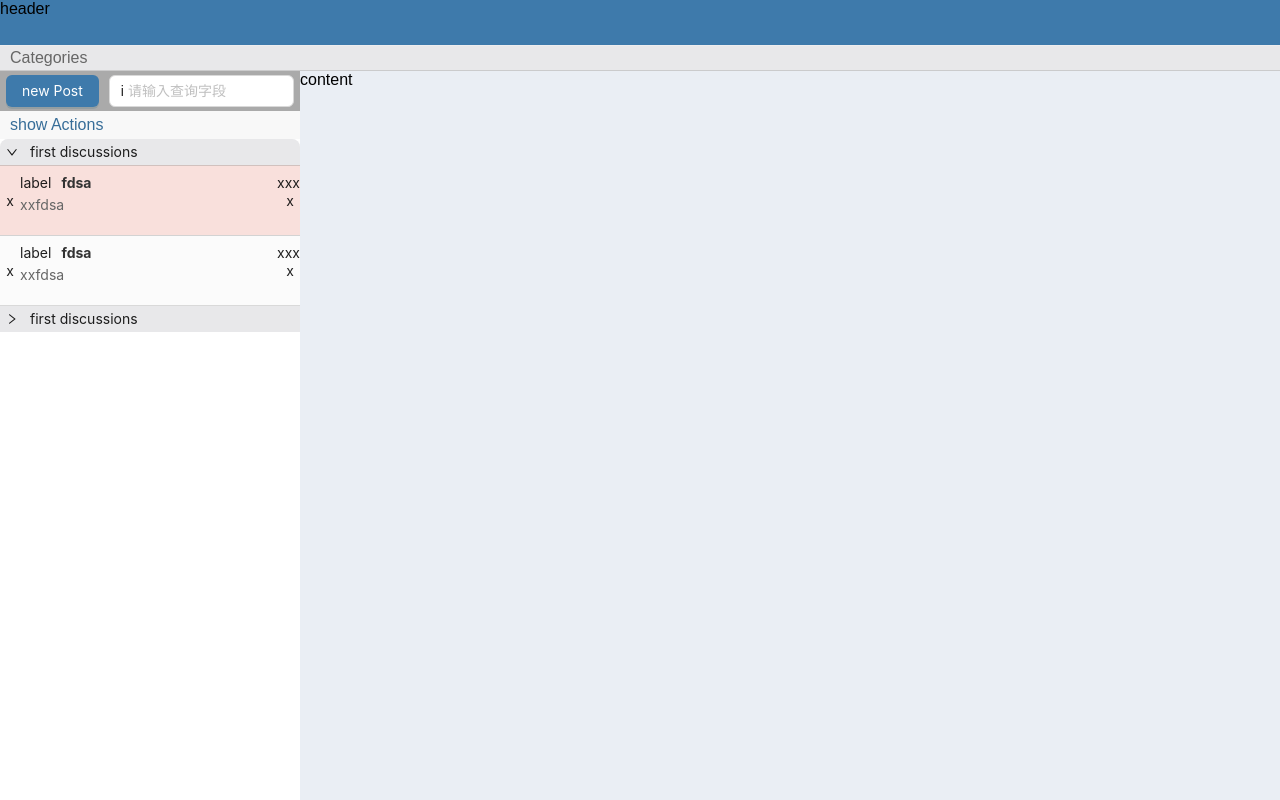
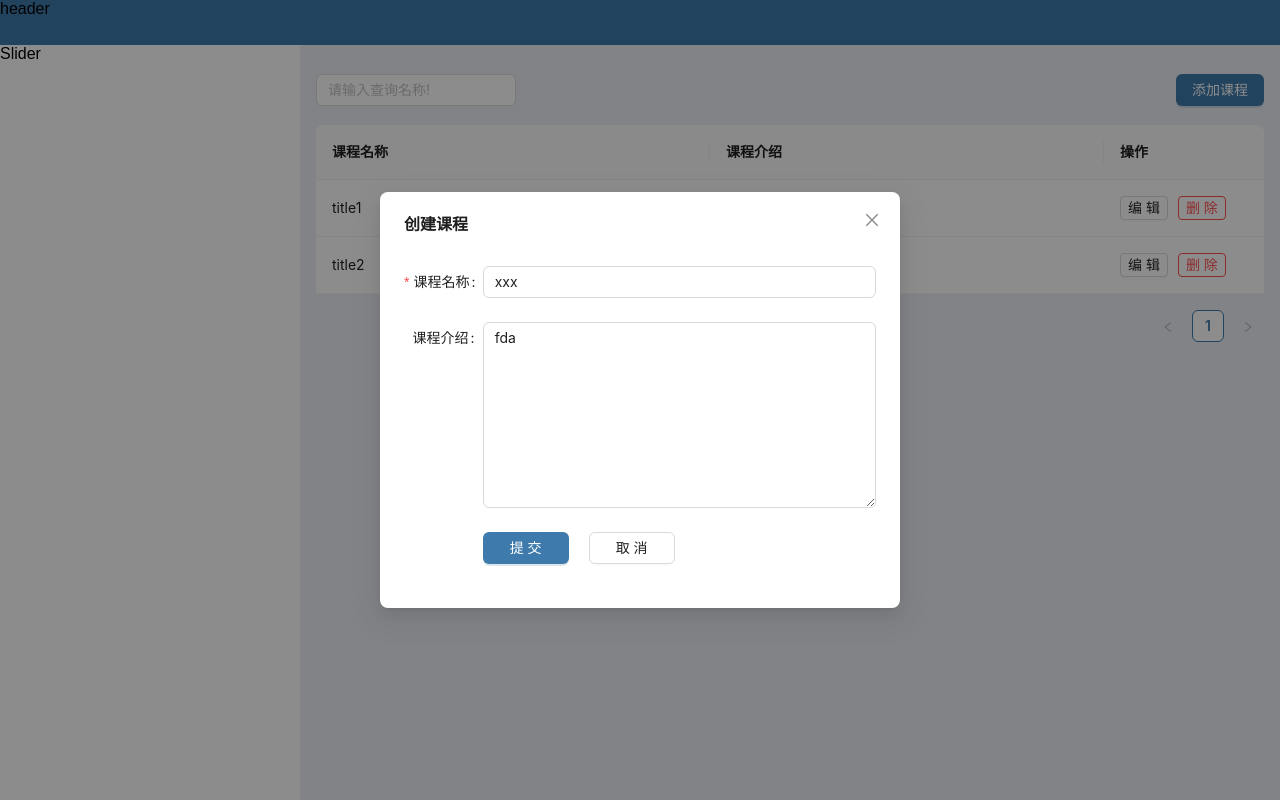
Before and after one commit to july-12/peanut, a React (Vite) app: page /admin/classes in a window 1280 px wide. Built offline with nearby package versions, Linux system fonts and the light colour scheme.

Commit message:
feat: router

```diff
--- a/package.json
+++ b/package.json
@@ -12,7 +12,8 @@
     "antd": "^5.2.3",
     "classnames": "^2.3.2",
     "react": "^18.2.0",
-    "react-dom": "^18.2.0"
+    "react-dom": "^18.2.0",
+    "react-router-dom": "^6.8.2"
   },
   "devDependencies": {
     "@types/node": "^18.14.4",
--- a/src/App.tsx
+++ b/src/App.tsx
@@ -1,14 +1,71 @@
 import Layout from '@/Components/Layout/index'
 import Header from '@/Components/Layout/Header'
+import Content from '@/Components/Layout/Content'
 import Slider from '@/Components/Layout/Slider'
 import Categories from '@/Components/Categories'
 import PostsNav from '@/Components/PostsNav'
+import Classes from '@/views/Classes'
 import { ConfigProvider } from 'antd'
+import { BrowserRouter, Routes, Route, Outlet } from 'react-router-dom'
 
 import 'antd/dist/reset.css'
 
+const NoMatch = () => {
+  return <div>NoMatch</div>
+}
+const ClassContent = () => {
+  return <div>ClassContent</div>
+}
+
+const ClassIndex = () => {
+  return <div>Class Index</div>
+}
+
+const PostIndex = () => {
+  return <div>Post Index</div>
+}
+const PostContent = () => {
+  return <div>PostContent</div>
+}
+
+const PostCreate = () => {
+  return <div>PostCreate</div>
+}
+
+const ClassLayout = () => {
+  return (
+    <Layout direction="vertical">
+      <Header />
+      <Categories />
+      <Content>
+        <Slider>
+          <PostsNav />
+        </Slider>
+        <main className="layout-content-container">
+          <Outlet />
+        </main>
+      </Content>
+    </Layout>
+  )
+}
+
+const AdminLayout = () => {
+  return (
+    <Layout direction="vertical">
+      <Header />
+      <Content>
+        <Slider>Slider</Slider>
+        <main className="layout-content-container">
+          <Outlet />
+        </main>
+      </Content>
+    </Layout>
+  )
+}
+
 function App() {
   return (
+    <BrowserRouter>
       <ConfigProvider
         theme={{
           token: {
@@ -16,17 +73,26 @@ function App() {
           }
         }}
       >
-      <Layout direction="vertical">
-        <Header />
-        <Categories />
-        <div className="layout-content">
-          <Slider>
-            <PostsNav />
-          </Slider>
-          <main className="layout-content-container">content</main>
-        </div>
-      </Layout>
+        <Routes>
+          <Route path="/" element={<div>homepage</div>} />
+          <Route path="/class" element={<ClassLayout />}>
+            <Route index element={<ClassIndex />} />
+            <Route path=":classId">
+              <Route index element={<ClassContent />} />
+              <Route path="posts">
+                <Route index element={<PostIndex />} />
+                <Route path="new" element={<PostCreate />} />
+                <Route path=":id" element={<PostContent />}></Route>
+              </Route>
+            </Route>
+          </Route>
+          <Route path="admin" element={<AdminLayout />}>
+            <Route path="classes" element={<Classes />} />
+          </Route>
+          <Route path="*" element={<NoMatch />} />
+        </Routes>
       </ConfigProvider>
+    </BrowserRouter>
   )
 }
 
--- /dev/null
+++ b/src/Components/Layout/Content.tsx
@@ -0,0 +1,11 @@
+import React from 'react'
+
+interface IProps extends React.HTMLAttributes<HTMLElement> {
+  temp?: string
+}
+
+const Content = (props: React.PropsWithChildren<IProps>) => {
+  return <div {...props} className="layout-content" />
+}
+
+export default Content
--- a/src/index.css
+++ b/src/index.css
@@ -3,3 +3,22 @@ body,
 #root {
   height: 100vh;
 }
+
+.list-wrap {
+  padding: 10px 16px;
+}
+
+.list-wrap > header {
+  display: flex;
+  flex-direction: row;
+  justify-content: space-between;
+  align-items: center;
+  height: 70px;
+
+}
+
+.list-wrap .list-wrap-column-actions {
+  display: flex;
+  gap: 10px;
+
+}
--- /dev/null
+++ b/src/views/Classes/form.tsx
@@ -0,0 +1,46 @@
+import React from 'react'
+import { Form, Input, Button, Space } from 'antd'
+
+const layout = {
+  labelCol: { span: 4 },
+  wrapperCol: { span: 20 }
+}
+
+interface IProps {
+  data?: any
+  onSibmit: (value: any) => void
+  onCancel: () => void
+}
+
+const ClassForm = (props: IProps) => {
+  const onFinish = (value: any) => {
+    console.log(value)
+  }
+  return (
+    <Form
+      {...layout}
+      style={{ marginTop: 30 }}
+      initialValues={{ course: { title: 'xxx', desc: 'fda' } }}
+      onFinish={onFinish}
+    >
+      <Form.Item
+        name={['course', 'title']}
+        label="课程名称"
+        rules={[{ required: true, message: '请输入教室名称!' }]}
+      >
+        <Input placeholder="请输入课程名称" />
+      </Form.Item>
+      <Form.Item name={['course', 'desc']} label="课程介绍">
+        <Input.TextArea rows={8} placeholder="请输入课程介绍" />
+      </Form.Item>
+      <Form.Item wrapperCol={{ offset: 4, span: 16 }}>
+        <Button type="primary" htmlType="submit" style={{ width: 86, marginRight: 20 }}>
+          提交
+        </Button>
+        <Button style={{ width: 86 }}>取消</Button>
+      </Form.Item>
+    </Form>
+  )
+}
+
+export default ClassForm
--- /dev/null
+++ b/src/views/Classes/index.tsx
@@ -0,0 +1,91 @@
+import React, { useState } from 'react'
+import { Input, Button, Table, Popconfirm, Modal } from 'antd'
+import type { ColumnsType } from 'antd/es/table'
+import ClassForm from './form'
+
+interface DataType {
+  id: React.Key
+  title: string
+  desc: string
+}
+
+const ClassList = () => {
+  const [visible, setVisible] = useState(false)
+  const confirmDelete = () => {}
+  const [editClassItem, setEditClassItem] = useState<any>()
+  const data = [
+    {
+      id: 1,
+      title: 'title1',
+      desc: 'desc'
+    },
+    {
+      id: 2,
+      title: 'title2',
+      desc: 'desc2'
+    }
+  ]
+  const columns: ColumnsType<DataType> = [
+    {
+      title: '课程名称',
+      dataIndex: 'title'
+    },
+    {
+      title: '课程介绍',
+      dataIndex: 'desc'
+    },
+    {
+      title: '操作',
+      dataIndex: 'actions',
+      width: 160,
+      render(value, record, index) {
+        return (
+          <div className="list-wrap-column-actions">
+            <Button size="small">编辑</Button>
+            <Popconfirm
+              placement="bottomRight"
+              title="确定删除该课程吗？"
+              description="删除课程"
+              onConfirm={confirmDelete}
+            >
+              <Button size="small" type="primary" danger ghost>
+                删除
+              </Button>
+            </Popconfirm>
+          </div>
+        )
+      }
+    }
+  ]
+  const closeModal = () => {
+    setVisible(false)
+    setEditClassItem(undefined)
+  }
+
+  const handleSubmit = (value: any) => {
+    console.log(value)
+    closeModal()
+  }
+  return (
+    <div className="list-wrap">
+      <header>
+        <Input style={{ width: 200 }} placeholder="请输入查询名称!" />
+        <Button type="primary">添加课程</Button>
+      </header>
+      <main className="list-wrap-content">
+        <Table rowKey="id" columns={columns} dataSource={data} />
+      </main>
+      <Modal
+        centered
+        title={!!editClassItem ? '编辑课程' : '创建课程'}
+        open={true || visible}
+        footer={null}
+        onCancel={closeModal}
+      >
+        <ClassForm data={editClassItem} onCancel={closeModal} onSibmit={handleSubmit} />
+      </Modal>
+    </div>
+  )
+}
+
+export default ClassList
```
Also changed, not shown: 1 other file (tests, documents, lock files or other folders). Lines whose indentation alone changed are shown as unchanged.
